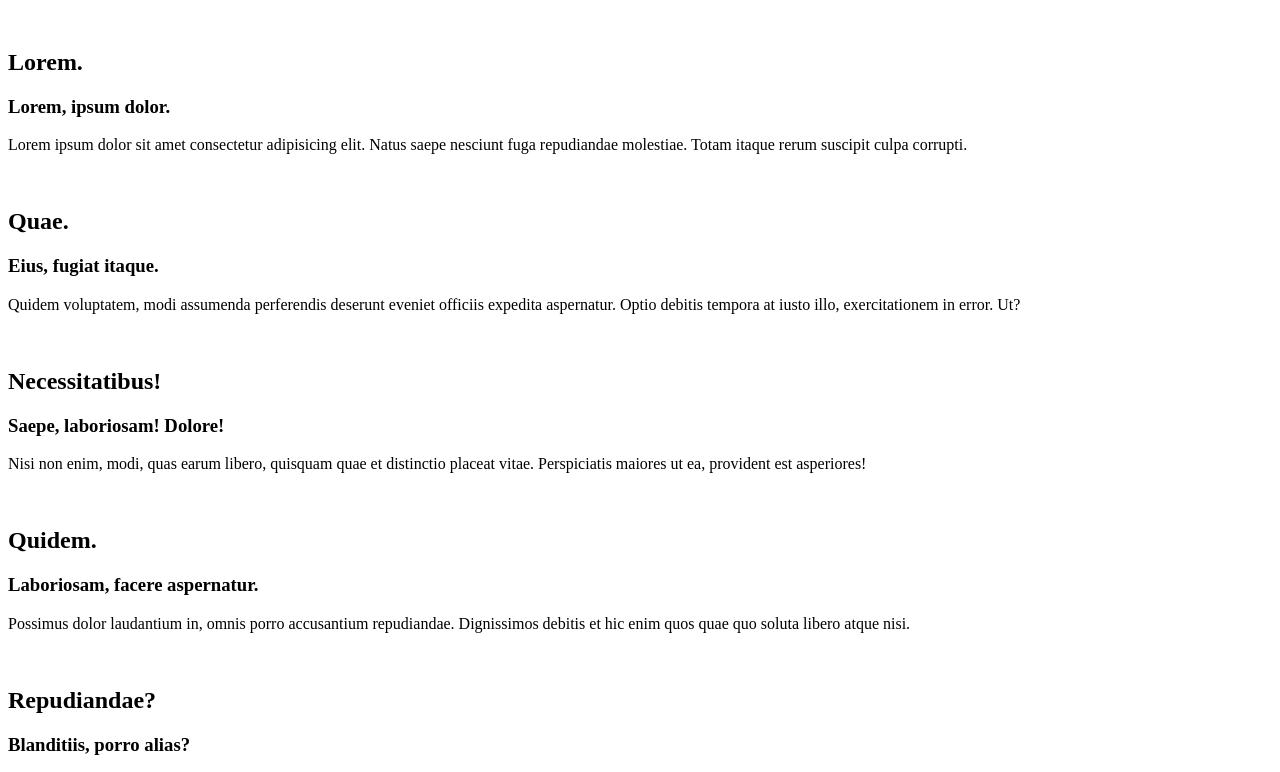
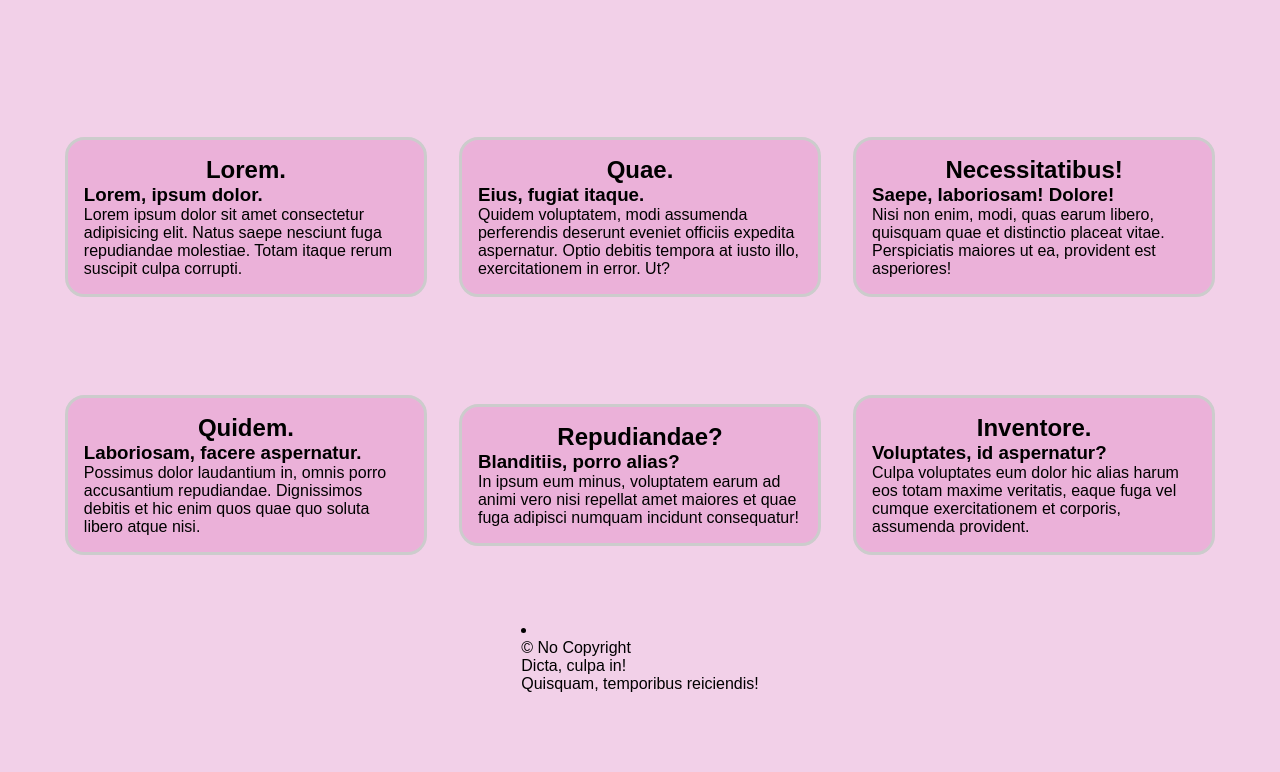
Before and after one commit to ludele/Marcotte, a plain HTML site: page html-base-prototype.html in a window 1280 px wide. Shown: the part 87-859 px from the top of the page. After the commit the page ends 800 px from the top, so only its background shows below. Drawn offline with Linux system fonts and the light colour scheme.

Commit message:
Main grid, section grid

```diff
--- a/css/style.css
+++ b/css/style.css
@@ -0,0 +1,92 @@
+:root {
+	--default-spacing: 1rem;
+   --default-border: 0.2rem;
+
+	--primary-background-color: #f2d0e8;
+	--primary-foreground-color: #000;
+
+	--secondary-backgrond-color: #000;
+	--secondary-foreground-color: #ffffff;
+
+	--article-background-color: #ffff00;
+	--article-foreground-color: #000;
+
+   --article-background-color: #ebb1d9;
+   --article-foreground-color: #000
+}
+
+* {
+	margin: auto;
+   justify-content: center;
+	padding: 0;
+	box-sizing: border-box;
+}
+
+body {
+	min-height: 100vh;
+
+	display: grid;
+	grid-template-columns: auto;
+	grid-template-rows: minmax(7rem, auto) 1fr minmax(7rem, auto);
+	grid-template-areas:
+		"header"
+		"main"
+		"footer";
+
+	background-color: var(--primary-background-color);
+	color: var(--primary-foreground-color);
+
+	font-family: sans-serif;
+}
+
+header {
+	grid-area: header;
+
+	display: flex;
+	align-items: center;
+	justify-content: center;
+}
+
+main {
+	grid-area: main;
+
+	display: grid;
+   grid-template-columns: repeat(auto-fill, minmax(20rem, 1fr));
+	grid-template-rows: auto auto auto;
+	grid-template-areas:
+		"pictures"
+		"info";
+}
+
+main > article {
+   display: flex;
+   flex-wrap: wrap;
+	flex-direction: column;
+	gap: var(--default-spacing);
+}
+
+main > article > picture {
+	grid-area: pictures;
+
+	padding: var(--default-spacing);
+}
+
+main > article > section {
+   grid-area: info;
+}
+
+section {
+   border: var(--default-border) solid #ccc;
+   border-radius: 1.2rem;
+   margin: var(--default-spacing);
+	background-color: var(--article-background-color);
+	color: var(--article-foreground-color);
+	padding: var(--default-spacing);
+}
+
+h2 {
+   text-align: center;
+}
+
+h3 {
+}
--- a/html-base-prototype.html
+++ b/html-base-prototype.html
@@ -1,10 +1,13 @@
 <!DOCTYPE html>
 <html lang="en">
+
 <head>
    <meta charset="UTF-8">
    <meta name="viewport" content="width=device-width, initial-scale=1.0">
    <title>Marcotte: Store</title>
+   <link rel="stylesheet" href="css/style.css">
 </head>
+
 <body>
    <header>
       <a href="">
@@ -13,7 +16,6 @@
       </a>
    </header>
    <main>
-      <section>
       <article>
          <picture>
             <source srcset="" media="">
@@ -25,7 +27,8 @@
          <section>
             <h2>Lorem.</h2>
             <h3>Lorem, ipsum dolor.</h3>
-               <p>Lorem ipsum dolor sit amet consectetur adipisicing elit. Natus saepe nesciunt fuga repudiandae molestiae. Totam itaque rerum suscipit culpa corrupti.</p>
+            <p>Lorem ipsum dolor sit amet consectetur adipisicing elit. Natus saepe nesciunt fuga repudiandae molestiae.
+               Totam itaque rerum suscipit culpa corrupti.</p>
          </section>
       </article>
       <article>
@@ -39,7 +42,8 @@
          <section>
             <h2>Quae.</h2>
             <h3>Eius, fugiat itaque.</h3>
-               <p>Quidem voluptatem, modi assumenda perferendis deserunt eveniet officiis expedita aspernatur. Optio debitis tempora at iusto illo, exercitationem in error. Ut?</p>
+            <p>Quidem voluptatem, modi assumenda perferendis deserunt eveniet officiis expedita aspernatur. Optio
+               debitis tempora at iusto illo, exercitationem in error. Ut?</p>
          </section>
       </article>
       <article>
@@ -53,7 +57,8 @@
          <section>
             <h2>Necessitatibus!</h2>
             <h3>Saepe, laboriosam! Dolore!</h3>
-               <p>Nisi non enim, modi, quas earum libero, quisquam quae et distinctio placeat vitae. Perspiciatis maiores ut ea, provident est asperiores!</p>
+            <p>Nisi non enim, modi, quas earum libero, quisquam quae et distinctio placeat vitae. Perspiciatis maiores
+               ut ea, provident est asperiores!</p>
          </section>
       </article>
       <article>
@@ -67,7 +72,8 @@
          <section>
             <h2>Quidem.</h2>
             <h3>Laboriosam, facere aspernatur.</h3>
-               <p>Possimus dolor laudantium in, omnis porro accusantium repudiandae. Dignissimos debitis et hic enim quos quae quo soluta libero atque nisi.</p>
+            <p>Possimus dolor laudantium in, omnis porro accusantium repudiandae. Dignissimos debitis et hic enim quos
+               quae quo soluta libero atque nisi.</p>
          </section>
       </article>
       <article>
@@ -81,7 +87,8 @@
          <section>
             <h2>Repudiandae?</h2>
             <h3>Blanditiis, porro alias?</h3>
-               <p>In ipsum eum minus, voluptatem earum ad animi vero nisi repellat amet maiores et quae fuga adipisci numquam incidunt consequatur!</p>
+            <p>In ipsum eum minus, voluptatem earum ad animi vero nisi repellat amet maiores et quae fuga adipisci
+               numquam incidunt consequatur!</p>
          </section>
       </article>
       <article>
@@ -95,10 +102,10 @@
          <section>
             <h2>Inventore.</h2>
             <h3>Voluptates, id aspernatur?</h3>
-               <p>Culpa voluptates eum dolor hic alias harum eos totam maxime veritatis, eaque fuga vel cumque exercitationem et corporis, assumenda provident.</p>
+            <p>Culpa voluptates eum dolor hic alias harum eos totam maxime veritatis, eaque fuga vel cumque
+               exercitationem et corporis, assumenda provident.</p>
          </section>
       </article>
-      </section>
    </main>
    <footer>
       <li>
@@ -110,4 +117,5 @@
       </li>
    </footer>
 </body>
+
 </html>
```
Also changed, not shown: teststructure.txt (added), 2 other files. Lines whose indentation alone changed are shown as unchanged.
